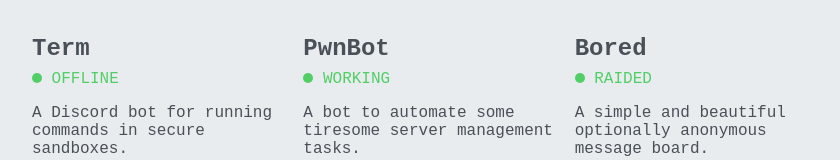
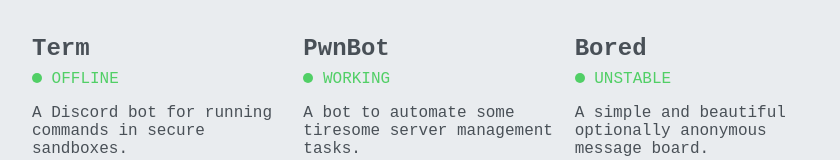
Before and after one commit to pensquid/old-website, a Next.js app: page / in a window 1280 px wide. Shown: the part 1639-1799 px from the top of the page, without its empty margins (208-1048 px from the left). Built offline with nearby package versions, Linux system fonts and the light colour scheme; a web font is replaced by a local one.

Commit message:
Change "raided" to "unstable"

```diff
--- a/pages/index.js
+++ b/pages/index.js
@@ -62,7 +62,7 @@
       <Project title='PwnBot' status='working'>
         A bot to automate some tiresome server management tasks.
       </Project>
-      <Project title='Bored' href='https://bored.pwnsquad.net/' status='raided'>
+      <Project title='Bored' href='https://bored.pwnsquad.net/' status='unstable'>
         A simple and beautiful optionally anonymous message board.
       </Project>
       <Project title='Project Portal' href='https://portal.kognise.dev/' status='working'>
--- a/theme.js
+++ b/theme.js
@@ -3,7 +3,7 @@
   extraPadding: '14px',
   statuses: {
     offline: '#fa5252',
-    raided: '#fab005',
+    unstable: '#fab005',
     working: '#51cf66'
   }
 }
```
